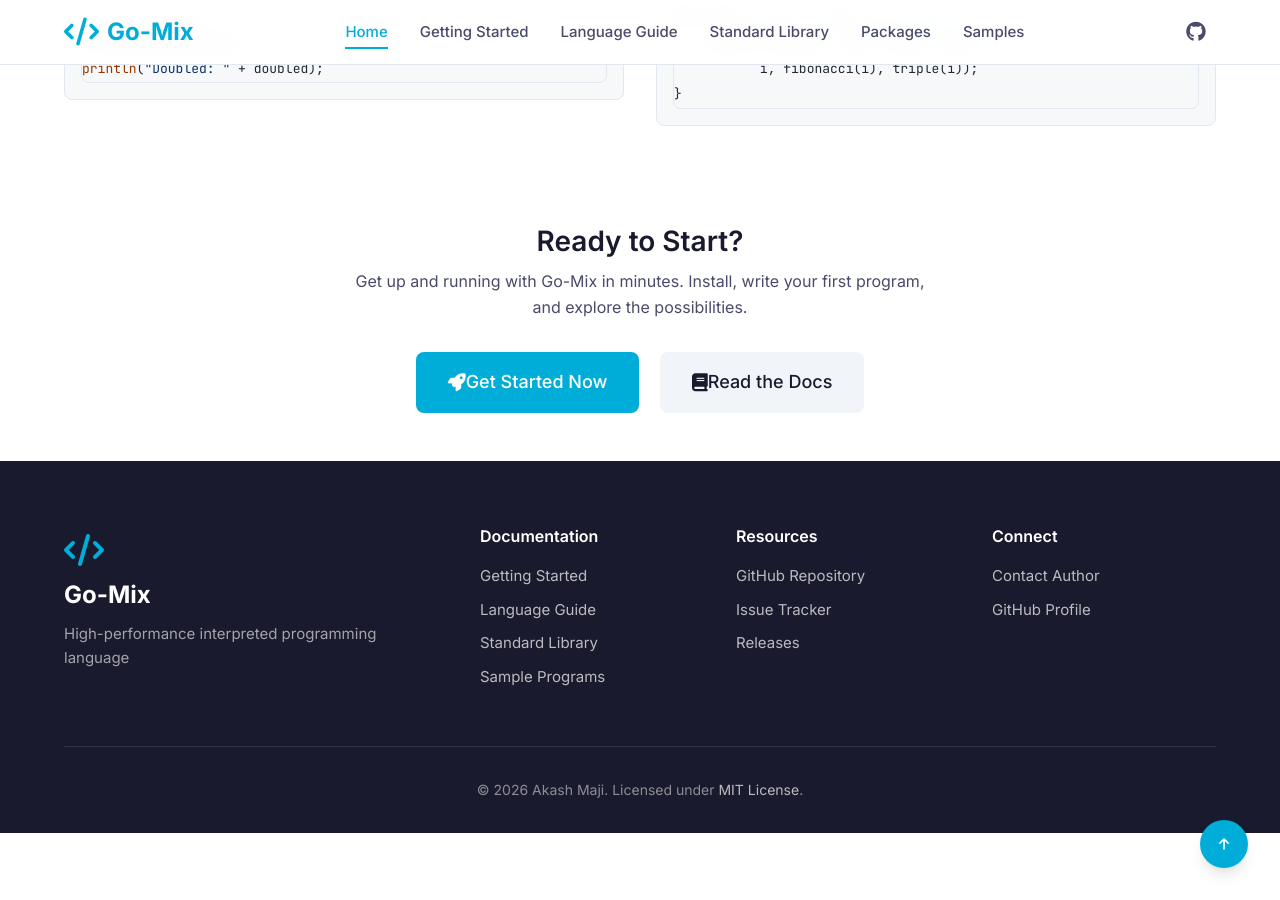
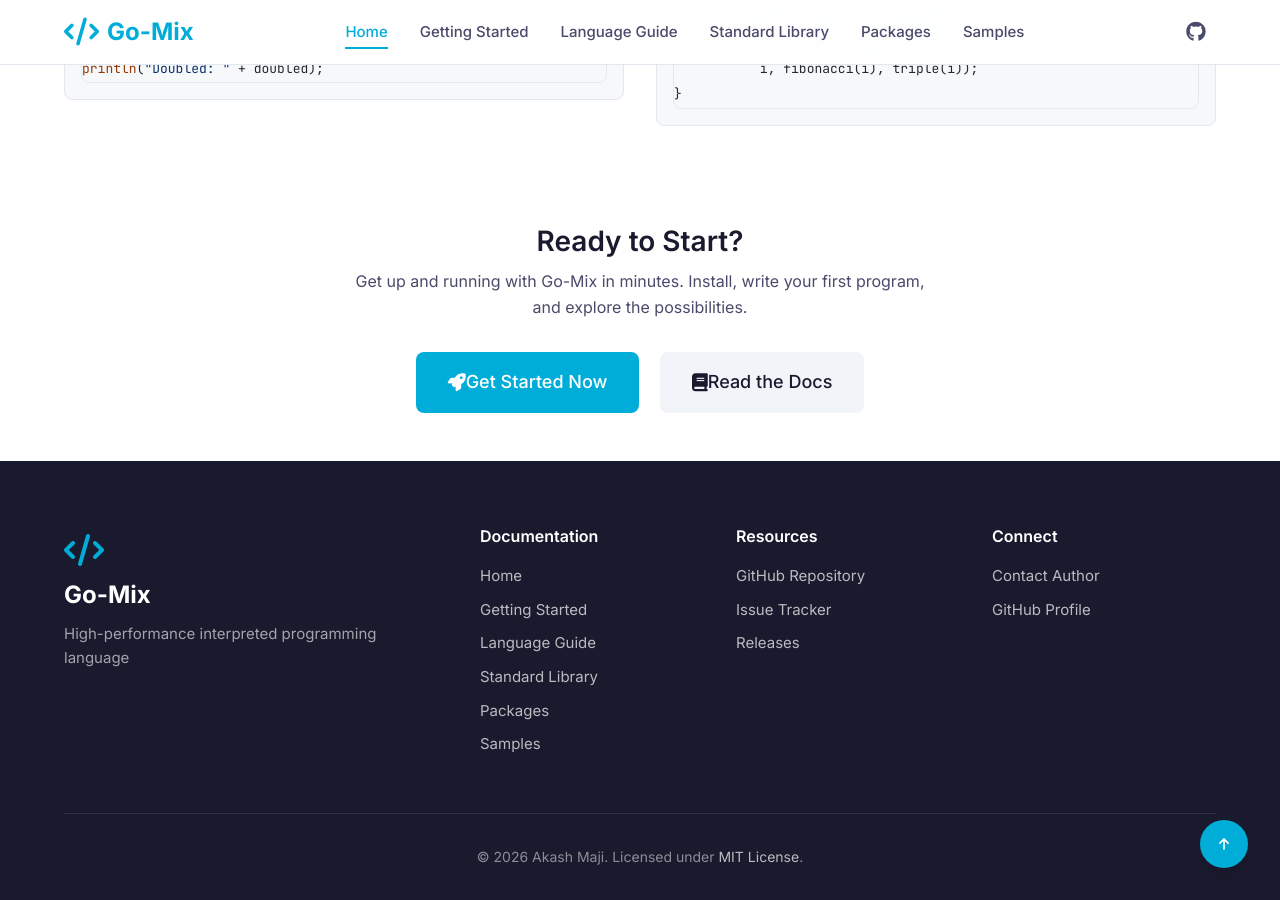
Before and after one commit to akashmaji946/go-mix, a Jekyll site: the page built from docs/index.html, in a window 1280 px wide and 900 px high, scrolled down 1825 px. Built offline with Jekyll 4.4.1, drawn with Linux system fonts in a browser that asks for light colours.

Commit message:
#077 - fixes

```diff
--- a/docs/_layouts/default.html
+++ b/docs/_layouts/default.html
@@ -98,10 +98,9 @@
                     <div class="footer-section">
                         <h4>Documentation</h4>
                         <ul>
-                            <li><a href="{{ '/getting-started/' | relative_url }}">Getting Started</a></li>
-                            <li><a href="{{ '/language-guide/' | relative_url }}">Language Guide</a></li>
-                            <li><a href="{{ '/standard-library/' | relative_url }}">Standard Library</a></li>
-                            <li><a href="{{ '/samples/' | relative_url }}">Sample Programs</a></li>
+                            {% for item in site.nav %}
+                            <li><a href="{{ item.url | relative_url }}">{{ item.title }}</a></li>
+                            {% endfor %}
                         </ul>
                     </div>
 
```
